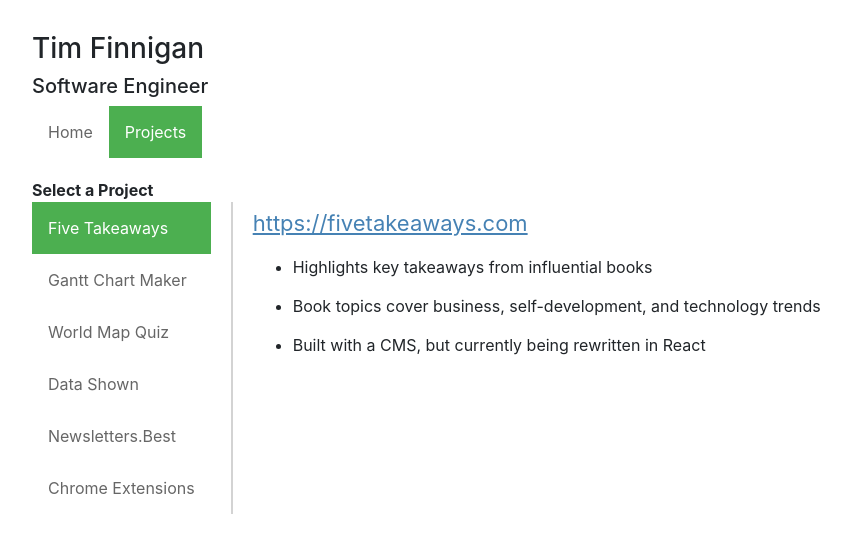
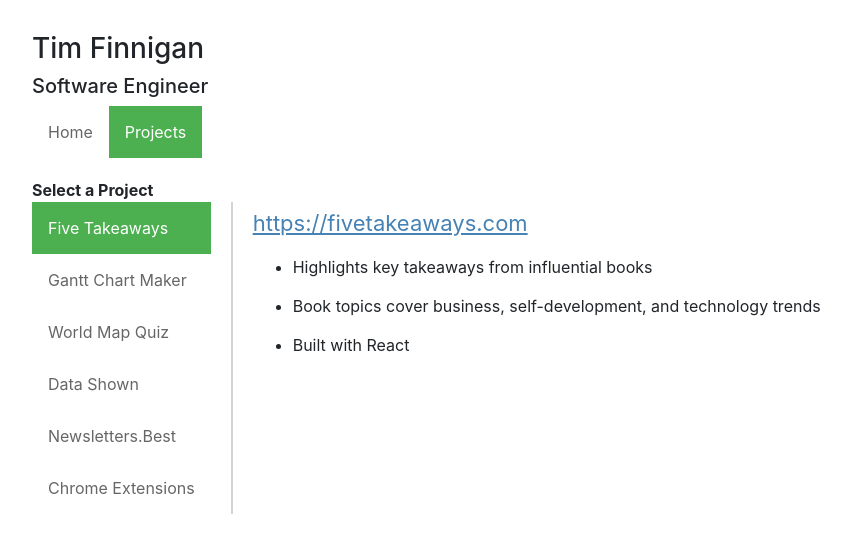
Before and after one commit to TimFinnigan/tim-finnigan-homepage, a React (Create React App) app: page /projects/five-takeaways in a window 1280 px wide. Shown: the top 552 px of the page, without its empty margins (0-851 px from the left). Built offline with nearby package versions, Linux system fonts and the light colour scheme.

Commit message:
update project description

```diff
--- a/src/projects.js
+++ b/src/projects.js
@@ -137,7 +137,7 @@
       <li>
         Book topics cover business, self-development, and technology trends
       </li>
-      <li>Built with a CMS, but currently being rewritten in React</li>
+      <li>Built with React</li>
     </ul>
   </div>
 );
```
